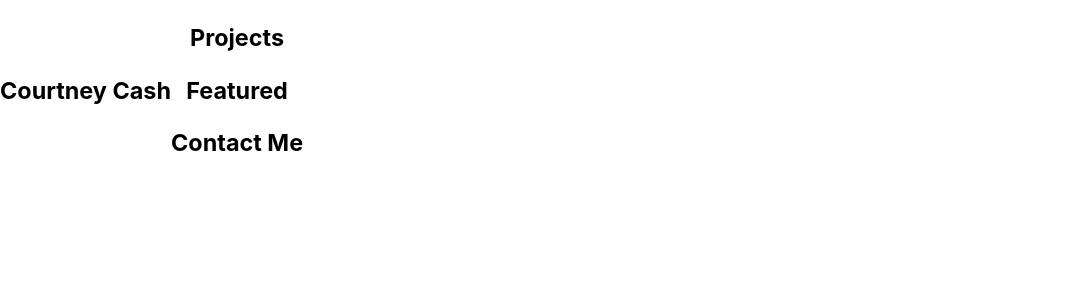
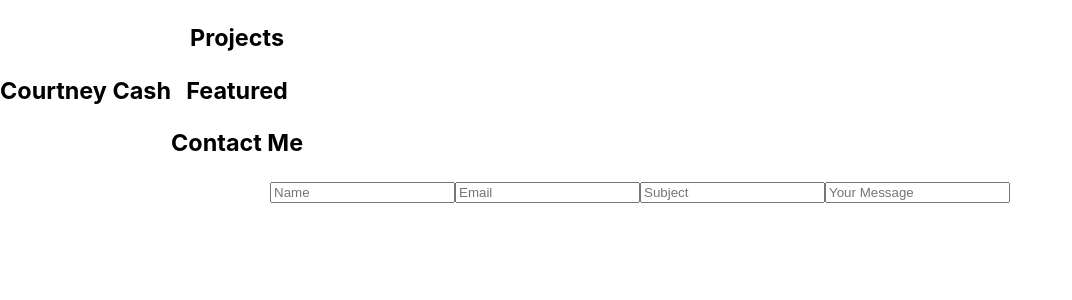
Before and after one commit to ccash12/my-portfolio, a React (Create React App) app in the folder courtney-cash-portfolio/: page /contactme in a window 1280 px wide. Shown: the top 300 px of the page, without its empty margins (0-1072 px from the left). Built offline with nearby package versions, Linux system fonts and the light colour scheme.

Commit message:
added email service

```diff
--- a/courtney-cash-portfolio/package.json
+++ b/courtney-cash-portfolio/package.json
@@ -6,6 +6,7 @@
     "@testing-library/jest-dom": "^5.16.1",
     "@testing-library/react": "^11.2.7",
     "@testing-library/user-event": "^12.8.3",
+    "emailjs-com": "^3.2.0",
     "react": "^17.0.2",
     "react-dom": "^17.0.2",
     "react-router-dom": "^5.2.0",
--- a/courtney-cash-portfolio/src/App.js
+++ b/courtney-cash-portfolio/src/App.js
@@ -23,7 +23,7 @@ function App() {
         <Route path="/featured">
           <Featured />
         </Route>
-        <Route path="/ContactMe">
+        <Route path="/contactme">
           <ContactMe />
         </Route>
       </Switch>
--- a/courtney-cash-portfolio/src/components/ContactMe.js
+++ b/courtney-cash-portfolio/src/components/ContactMe.js
@@ -1,7 +1,45 @@
+import React from 'react';
+import emailjs from 'emailjs-com';
+
 function ContactMe() {
+
+    function sendEmail(e) {
+        e.preventDefault();
+
+        emailjs.sendForm('gmail', 'template_rkkxzrw', e.target, 'user_vlPzjlDuOayKajM3ZxmBk')
+            .then((result) => {
+            console.log(result.text);
+            }, (error) => {
+            console.log(error.text);
+            });
+        e.target.reset()
+    }
+
+
     return(
         <div>
-
+            <form onSubmit={sendEmail}>
+                <input
+                    type="text"
+                    name='name'
+                    placeholder="Name"
+                />
+                <input
+                    type="text"
+                    name="email"
+                    placeholder="Email"
+                />
+                <input
+                    type="text"
+                    name="subject"
+                    placeholder="Subject"
+                />
+                <input
+                    type="text"
+                    name="Your Message"
+                    placeholder="Your Message"
+                />
+            </form>
         </div>
     )
 }
--- a/courtney-cash-portfolio/src/components/Projects.js
+++ b/courtney-cash-portfolio/src/components/Projects.js
@@ -1,7 +1,9 @@
 function Projects() {
     return(
         <div>
-
+            <a href="https://a-couple-of-cooks.herokuapp.com/">A Couple of Cooks</a>
+            <a href="https://foodshipify.herokuapp.com/">FoodShipify</a>
+            <h1>Ambient Art Gallery </h1>
         </div>
     )
 }
```
Also changed, not shown: courtney-cash-portfolio/src/components/Featured.js (line endings or trailing spaces), 1 other file (tests, documents, lock files or other folders).
